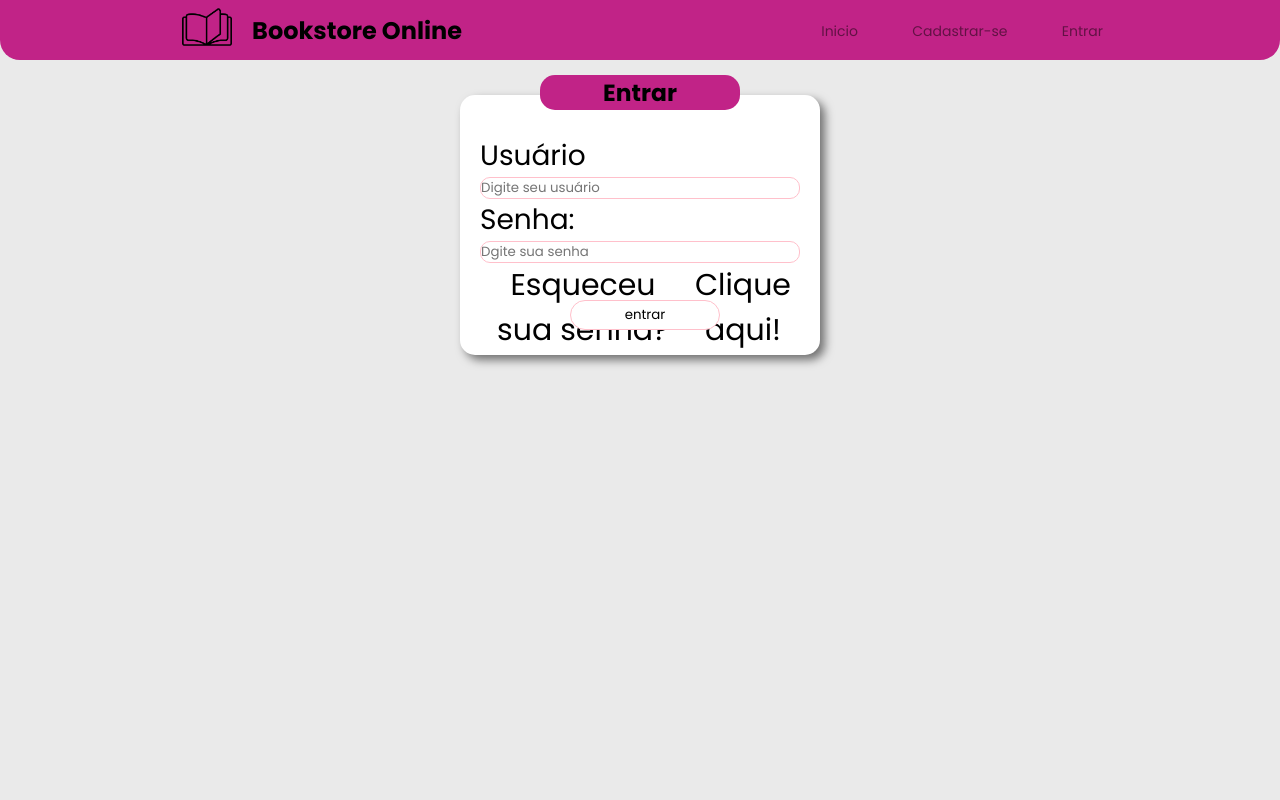
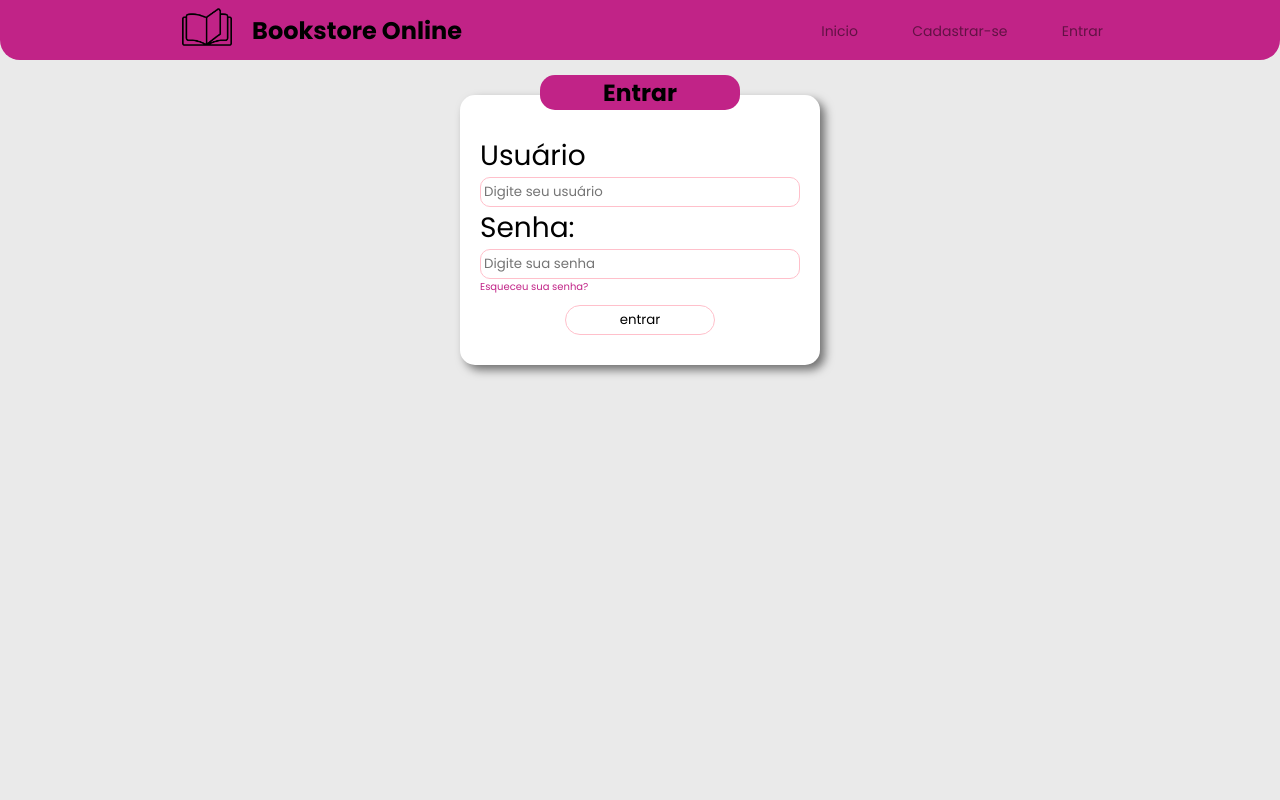
Before and after one commit to Ivaneudo/site_completo, a PHP site: page /entrar.html in a window 1280 px wide. Run offline with PHP 8.4, Linux system fonts and the light colour scheme.

Commit message:
justanto...

```diff
--- a/css/entrar.css
+++ b/css/entrar.css
@@ -23,7 +23,7 @@ form{
     display: flex;
     flex-direction: column;
     align-items: start;
-    height: 260px;
+    /* height: 260px; */
     width: 360px;
     border-radius: 15px;
     padding: 20px;
@@ -33,11 +33,11 @@ form{
     box-shadow: 5px 5px 10px rgba(0, 0, 0, 0.523);
 }
 
-form button{
+/* form button{
     position: absolute;
     top: 290px;
     right: 560px;
-}
+} */
 
 .primeiro{
     margin-top: 20px;
@@ -52,6 +52,27 @@ input{
     height: 30px;
     border: 1.5px solid pink;
     border-radius: 10px;
+    padding: 0px 0 0 3px;
+}
+
+label input{
+    border-bottom: 5px;
+}
+
+
+
+.redefinir{
+    font-size: 10px;
+    margin-top: 0;
+}
+
+.redefinir a{
+    text-decoration: none;
+    color: var(--cor_do_rodape);
+}
+
+.redefinir a:hover{
+    text-decoration: underline;
 }
 
 .button{
@@ -59,6 +80,9 @@ input{
     display: flex;
     align-items: center;
     text-align: center;
+    justify-content: center;
+    /* background-color: black; */
+    padding: 10px;
 }
 
 button{
@@ -67,5 +91,4 @@ button{
     height: 30px;
     border: 1.5px solid pink;
     border-radius: 25px;
-    margin-top: 10px;
 }
--- a/css/style.css
+++ b/css/style.css
@@ -17,6 +17,8 @@
 
 body{
     background-color: var(--cor_de_fundo);
+    width: 100vw;
+    height: 100vh;
 }
 
 .topo{
@@ -86,12 +88,12 @@ main .infor{
     flex-direction: row;
     align-items: flex-start;
     justify-content: space-evenly;
-    margin-top: 50px;
+    margin-top: 25px;
 }
 
 .infor2, .infor3{
-    width: 300px;
-    height: 250px;
+    width: 450px;
+    /* height: 500px; */
     background-color: var(--cor_do_rodape);
     font-size: 25px;
     text-align: center;
@@ -99,4 +101,10 @@ main .infor{
     border-radius: 20px;
     justify-content: space-around;
     box-shadow: 5px 5px 10px rgba(0, 0, 0, 0.523);
+    padding: 8px;
+    margin-bottom: 25px;
 }
+
+.texto{
+    font-size: 20px;
+}
--- a/entrar.html
+++ b/entrar.html
@@ -39,15 +39,15 @@
                     <input type="text" placeholder="Digite seu usuário" name="usuario" class="user">
 
                     <label for="">Senha:</label>
-                    <input type="password" placeholder="Dgite sua senha" class="place">
+                    <input type="password" placeholder="Digite sua senha" class="place">
+
+
+                    <p class="redefinir"><a href="">Esqueceu sua senha?</a></p>
 
                     <section class="button">
                         <button onclick="Entrar()" returne="false">entrar</button>
-                        <p class="pergunta">Esqueceu sua senha?</p>
-                        <p class="redefinir">Clique aqui!</p>
                     </section>
                 </form>
-            </section>
     </main>
 
 </body>
```
Also changed, not shown: cadastrar.html (+5 -2 lines), css/cadastrar.css (+11 -3 lines), index.html (+4 -3 lines).
